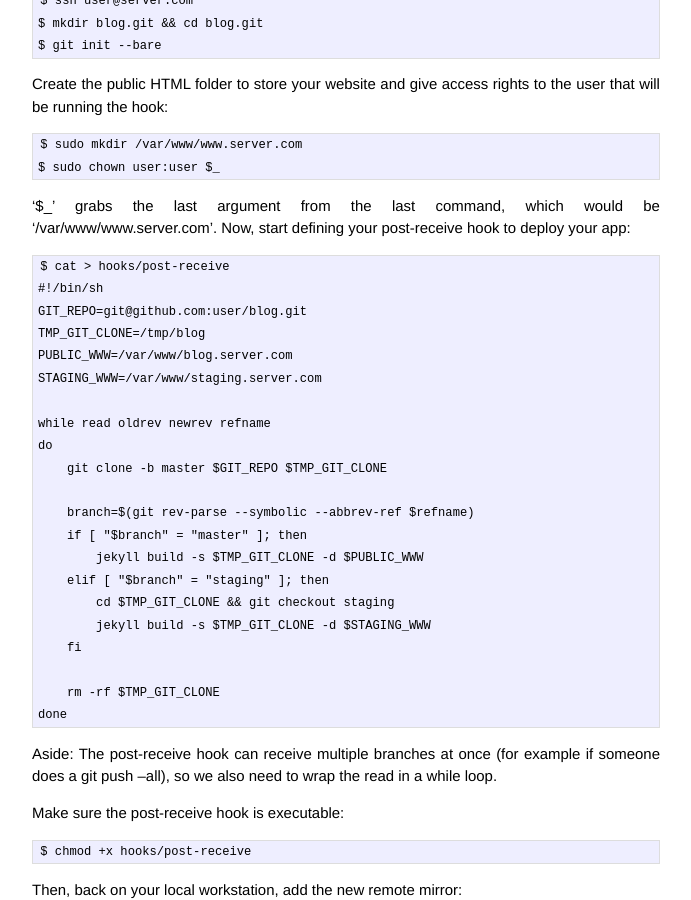
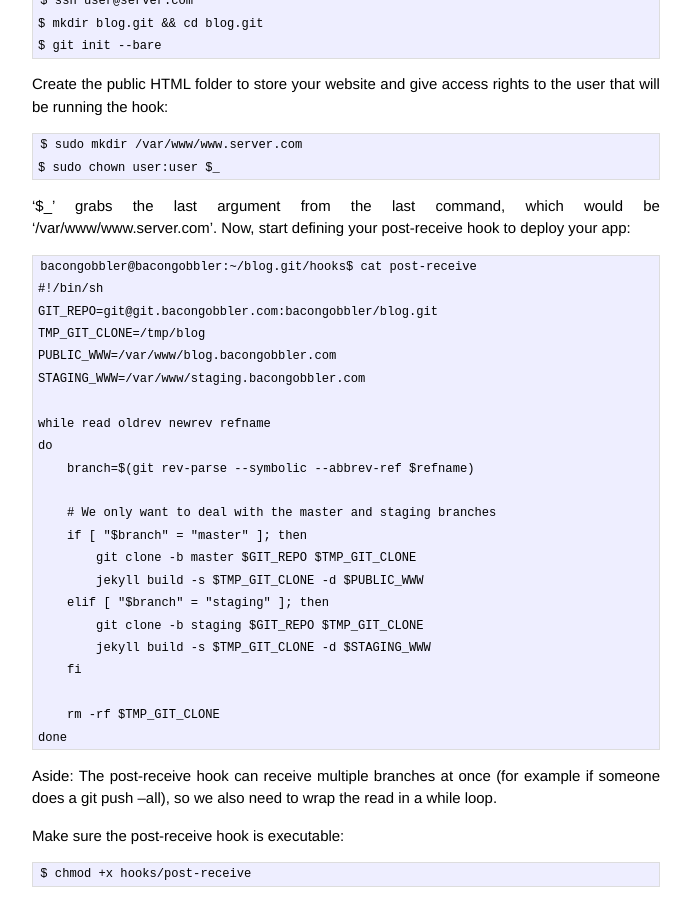
Before and after one commit to bacongobbler/bacongobbler.github.io, a Jekyll site: the page built from _posts/2013-07-09-blog-deployment-setup.md, in a window 1280 px wide and 900 px high, scrolled down 777 px. Shown: the whole window, without its empty margins (294-985 px from the left). Built offline with Jekyll 4.4.1, drawn with Linux system fonts in a browser that asks for light colours; comment, search, counter and statistics services are not loaded.

Commit message:
changed post-receive hook fix

````diff
--- a/_posts/2013-07-09-blog-deployment-setup.md
+++ b/_posts/2013-07-09-blog-deployment-setup.md
@@ -40,27 +40,30 @@ Create the public HTML folder to store your website and give access rights to th
 '$_' grabs the last argument from the last command, which would be '/var/www/www.server.com'.
 Now, start defining your post-receive hook to deploy your app:
 
-    $ cat > hooks/post-receive
-    #!/bin/sh
-    GIT_REPO=git@github.com:user/blog.git
-    TMP_GIT_CLONE=/tmp/blog
-    PUBLIC_WWW=/var/www/blog.server.com
-    STAGING_WWW=/var/www/staging.server.com
+```
+bacongobbler@bacongobbler:~/blog.git/hooks$ cat post-receive
+#!/bin/sh
+GIT_REPO=git@git.bacongobbler.com:bacongobbler/blog.git
+TMP_GIT_CLONE=/tmp/blog
+PUBLIC_WWW=/var/www/blog.bacongobbler.com
+STAGING_WWW=/var/www/staging.bacongobbler.com
 
-    while read oldrev newrev refname
-    do
+while read oldrev newrev refname
+do
+    branch=$(git rev-parse --symbolic --abbrev-ref $refname)
+
+    # We only want to deal with the master and staging branches
+    if [ "$branch" = "master" ]; then
         git clone -b master $GIT_REPO $TMP_GIT_CLONE
+        jekyll build -s $TMP_GIT_CLONE -d $PUBLIC_WWW
+    elif [ "$branch" = "staging" ]; then
+        git clone -b staging $GIT_REPO $TMP_GIT_CLONE
+        jekyll build -s $TMP_GIT_CLONE -d $STAGING_WWW
+    fi
 
-        branch=$(git rev-parse --symbolic --abbrev-ref $refname)
-        if [ "$branch" = "master" ]; then
-            jekyll build -s $TMP_GIT_CLONE -d $PUBLIC_WWW
-        elif [ "$branch" = "staging" ]; then
-            cd $TMP_GIT_CLONE && git checkout staging
-            jekyll build -s $TMP_GIT_CLONE -d $STAGING_WWW
-        fi
-
-        rm -rf $TMP_GIT_CLONE
-    done
+    rm -rf $TMP_GIT_CLONE
+done
+```
 
 Aside: The post-receive hook can receive multiple branches at once (for example if someone does a git push --all), so we also need to wrap the read in a while loop.
 
````
